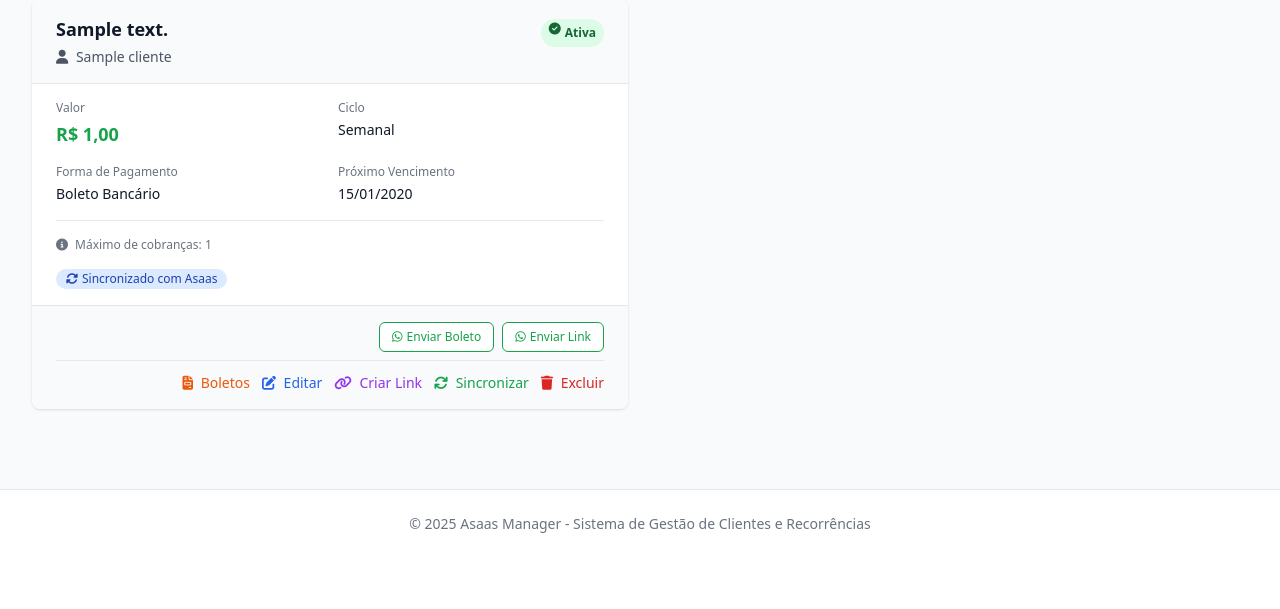
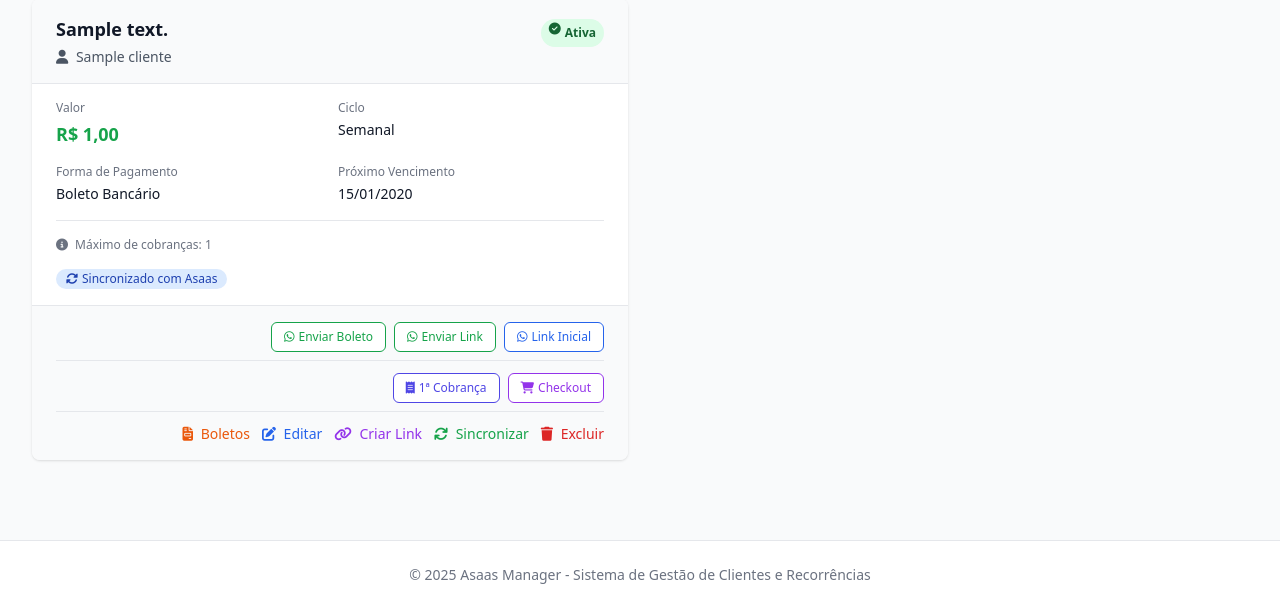
Before and after one commit to rogaciano/gestor_asaas, a Django app: page /recorrencias/ in a window 1280 px wide. Shown: the part 311-920 px from the top of the page. Before the commit the page ends 844 px from the top, so only its background shows below. Run offline with Django 4.2, Linux system fonts and the light colour scheme; a user stored in the database is signed in; tables that the repository leaves empty hold one stand-in row (values such as "Sample post"); some libraries are stand-ins or nearby versions.

Commit message:
Feature: Adicionar 3 opções de link de pagamento inicial para recorrências

```diff
--- a/asaas_app/urls.py
+++ b/asaas_app/urls.py
@@ -27,6 +27,9 @@ urlpatterns = [
     path('recorrencias/<int:pk>/boletos/', views.recorrencia_boletos, name='recorrencia_boletos'),
     path('recorrencias/<int:pk>/enviar-boleto-whatsapp/', views.recorrencia_enviar_boleto_whatsapp, name='recorrencia_enviar_boleto_whatsapp'),
     path('recorrencias/<int:pk>/enviar-link-whatsapp/', views.recorrencia_enviar_link_whatsapp, name='recorrencia_enviar_link_whatsapp'),
+    path('recorrencias/<int:pk>/link-primeira-cobranca/', views.recorrencia_link_primeira_cobranca, name='recorrencia_link_primeira_cobranca'),
+    path('recorrencias/<int:pk>/enviar-link-inicial-whatsapp/', views.recorrencia_enviar_link_inicial_whatsapp, name='recorrencia_enviar_link_inicial_whatsapp'),
+    path('recorrencias/<int:pk>/checkout-assinatura/', views.recorrencia_checkout_assinatura, name='recorrencia_checkout_assinatura'),
     path('recorrencias/importar/', views.import_recorrencias, name='import_recorrencias'),
 
     # Plano de Contas
--- a/asaas_app/views.py
+++ b/asaas_app/views.py
@@ -1772,3 +1772,210 @@ Sistema de Gestão Asaas
                     logger.info(f'Notificação enviada para número de teste {number}')
                 else:
                     logger.warning(f'Erro ao enviar notificação para {number}: {result_notif.get("error")}')
+
+
+# ==================== LINKS DE PAGAMENTO INICIAL DA RECORRÊNCIA ====================
+
+@login_required(login_url='login')
+def recorrencia_link_primeira_cobranca(request, pk):
+    """
+    Opção 1: Gera link de pagamento da primeira cobrança da recorrência
+    """
+    recorrencia = get_object_or_404(Recorrencia, pk=pk)
+
+    if not recorrencia.asaas_id:
+        messages.error(request, 'Esta recorrência não está sincronizada com o Asaas.')
+        return redirect('recorrencia_list')
+
+    try:
+        asaas_service = AsaasService()
+
+        # Buscar as cobranças da assinatura
+        result = asaas_service.list_subscription_payments(recorrencia.asaas_id, limit=1)
+
+        if not result.get('success'):
+            messages.error(request, f'Erro ao buscar cobranças: {result.get("error")}')
+            return redirect('recorrencia_list')
+
+        payments = result.get('data', [])
+        if not payments:
+            messages.warning(request, 'Nenhuma cobrança encontrada para esta recorrência.')
+            return redirect('recorrencia_list')
+
+        # Pegar a primeira cobrança
+        first_payment = payments[0]
+        payment_id = first_payment.get('id')
+
+        # Buscar detalhes da cobrança para pegar a URL
+        payment_details = asaas_service.get_payment(payment_id)
+
+        if payment_details.get('success'):
+            data = payment_details['data']
+            invoice_url = data.get('invoiceUrl')
+
+            if invoice_url:
+                messages.success(request, f'Link da primeira cobrança gerado com sucesso!')
+                # Redirecionar para a URL ou mostrar em uma modal
+                return redirect(invoice_url)
+            else:
+                messages.warning(request, 'URL de pagamento não disponível ainda.')
+        else:
+            messages.error(request, f'Erro ao buscar detalhes da cobrança: {payment_details.get("error")}')
+
+    except Exception as e:
+        logger.error(f'Erro ao gerar link da primeira cobrança: {str(e)}')
+        messages.error(request, f'Erro ao gerar link: {str(e)}')
+
+    return redirect('recorrencia_list')
+
+
+@login_required(login_url='login')
+def recorrencia_enviar_link_inicial_whatsapp(request, pk):
+    """
+    Opção 2: Envia link da primeira cobrança por WhatsApp
+    """
+    recorrencia = get_object_or_404(Recorrencia, pk=pk)
+
+    if not recorrencia.asaas_id:
+        messages.error(request, 'Esta recorrência não está sincronizada com o Asaas.')
+        return redirect('recorrencia_list')
+
+    if not recorrencia.cliente:
+        messages.error(request, 'Cliente não encontrado.')
+        return redirect('recorrencia_list')
+
+    # Verificar se cliente tem telefone
+    phone = recorrencia.cliente.mobilePhone or recorrencia.cliente.phone
+    if not phone:
+        messages.error(request, 'Cliente não possui telefone cadastrado.')
+        return redirect('recorrencia_list')
+
+    try:
+        asaas_service = AsaasService()
+        whatsapp_service = WhatsAppService()
+
+        # Buscar primeira cobrança
+        result = asaas_service.list_subscription_payments(recorrencia.asaas_id, limit=1)
+
+        if not result.get('success'):
+            messages.error(request, f'Erro ao buscar cobranças: {result.get("error")}')
+            return redirect('recorrencia_list')
+
+        payments = result.get('data', [])
+        if not payments:
+            messages.warning(request, 'Nenhuma cobrança encontrada.')
+            return redirect('recorrencia_list')
+
+        first_payment = payments[0]
+        payment_id = first_payment.get('id')
+
+        # Buscar detalhes
+        payment_details = asaas_service.get_payment(payment_id)
+
+        if not payment_details.get('success'):
+            messages.error(request, f'Erro ao buscar detalhes: {payment_details.get("error")}')
+            return redirect('recorrencia_list')
+
+        data = payment_details['data']
+        invoice_url = data.get('invoiceUrl')
+        due_date = data.get('dueDate')
+        value = data.get('value')
+
+        if not invoice_url:
+            messages.warning(request, 'URL de pagamento não disponível.')
+            return redirect('recorrencia_list')
+
+        # Montar mensagem
+        message = f"""🔔 *Primeira Cobrança da sua Assinatura*
+
+Olá, {recorrencia.cliente.name}!
+
+📋 *Detalhes:*
+• Descrição: {recorrencia.description}
+• Valor: R$ {value:.2f}
+• Vencimento: {datetime.strptime(due_date, '%Y-%m-%d').strftime('%d/%m/%Y')}
+
+💳 *Link de Pagamento:*
+{invoice_url}
+
+Esta é a primeira cobrança da sua assinatura.
+
+_Sistema de Gestão Asaas_"""
+
+        # Enviar WhatsApp
+        result_whats = whatsapp_service.send_message(phone, message)
+
+        if result_whats.get('success'):
+            messages.success(request, f'Link enviado com sucesso para {phone}!')
+        else:
+            messages.error(request, f'Erro ao enviar WhatsApp: {result_whats.get("error")}')
+
+    except Exception as e:
+        logger.error(f'Erro ao enviar link inicial: {str(e)}')
+        messages.error(request, f'Erro: {str(e)}')
+
+    return redirect('recorrencia_list')
+
+
+@login_required(login_url='login')
+def recorrencia_checkout_assinatura(request, pk):
+    """
+    Opção 3: Cria um checkout de assinatura (link profissional do Asaas)
+    """
+    recorrencia = get_object_or_404(Recorrencia, pk=pk)
+
+    if not recorrencia.asaas_id:
+        messages.error(request, 'Esta recorrência não está sincronizada com o Asaas.')
+        return redirect('recorrencia_list')
+
+    try:
+        asaas_service = AsaasService()
+
+        # Criar link de pagamento específico para esta assinatura
+        payment_link_data = {
+            'name': f"Checkout - {recorrencia.description}",
+            'description': f"Assinatura: {recorrencia.description}",
+            'billingType': recorrencia.billing_type,
+            'chargeType': 'RECURRENT',  # Tipo recorrente
+            'value': float(recorrencia.value),
+            'dueDateLimitDays': 30,
+        }
+
+        # Adicionar cliente se existir
+        if recorrencia.cliente and recorrencia.cliente.asaas_id:
+            payment_link_data['customer'] = recorrencia.cliente.asaas_id
+
+        # Criar link
+        result = asaas_service.create_payment_link(payment_link_data)
+
+        if result.get('success'):
+            data = result['data']
+            checkout_url = data.get('url')
+
+            # Salvar no banco
+            LinkPagamento.objects.create(
+                nome=payment_link_data['name'],
+                descricao=payment_link_data['description'],
+                valor=recorrencia.value,
+                billing_type=recorrencia.billing_type,
+                charge_type='RECURRENT',
+                cliente=recorrencia.cliente,
+                due_date_limit_days=30,
+                asaas_id=data.get('id'),
+                url=checkout_url,
+                status=data.get('status', 'ACTIVE'),
+                synced_with_asaas=True,
+            )
+
+            messages.success(request, 'Checkout de assinatura criado com sucesso!')
+
+            # Redirecionar para o checkout ou mostrar URL
+            return redirect(checkout_url)
+        else:
+            messages.error(request, f'Erro ao criar checkout: {result.get("error")}')
+
+    except Exception as e:
+        logger.error(f'Erro ao criar checkout de assinatura: {str(e)}')
+        messages.error(request, f'Erro: {str(e)}')
+
+    return redirect('recorrencia_list')
--- a/templates/recorrencias/list.html
+++ b/templates/recorrencias/list.html
@@ -208,7 +208,28 @@
                            class="inline-flex items-center px-3 py-1.5 border border-green-600 rounded-md text-xs font-medium text-green-600 bg-white hover:bg-green-50">
                             <i class="fab fa-whatsapp mr-1"></i> Enviar Link
                         </a>
+                        <a href="{% url 'recorrencia_enviar_link_inicial_whatsapp' recorrencia.pk %}"
+                           class="inline-flex items-center px-3 py-1.5 border border-blue-600 rounded-md text-xs font-medium text-blue-600 bg-white hover:bg-blue-50"
+                           title="Enviar link da primeira cobrança">
+                            <i class="fab fa-whatsapp mr-1"></i> Link Inicial
+                        </a>
                         {% endif %}
+                    {% endif %}
+                </div>
+
+                <!-- Links de Pagamento Inicial -->
+                <div class="flex justify-end space-x-2 pb-2 border-b border-gray-200">
+                    {% if recorrencia.asaas_id %}
+                    <a href="{% url 'recorrencia_link_primeira_cobranca' recorrencia.pk %}"
+                       class="inline-flex items-center px-3 py-1.5 border border-indigo-600 rounded-md text-xs font-medium text-indigo-600 bg-white hover:bg-indigo-50"
+                       title="Ver link da primeira cobrança">
+                        <i class="fas fa-receipt mr-1"></i> 1ª Cobrança
+                    </a>
+                    <a href="{% url 'recorrencia_checkout_assinatura' recorrencia.pk %}"
+                       class="inline-flex items-center px-3 py-1.5 border border-purple-600 rounded-md text-xs font-medium text-purple-600 bg-white hover:bg-purple-50"
+                       title="Criar checkout de assinatura">
+                        <i class="fas fa-shopping-cart mr-1"></i> Checkout
+                    </a>
                     {% endif %}
                 </div>
 
```
